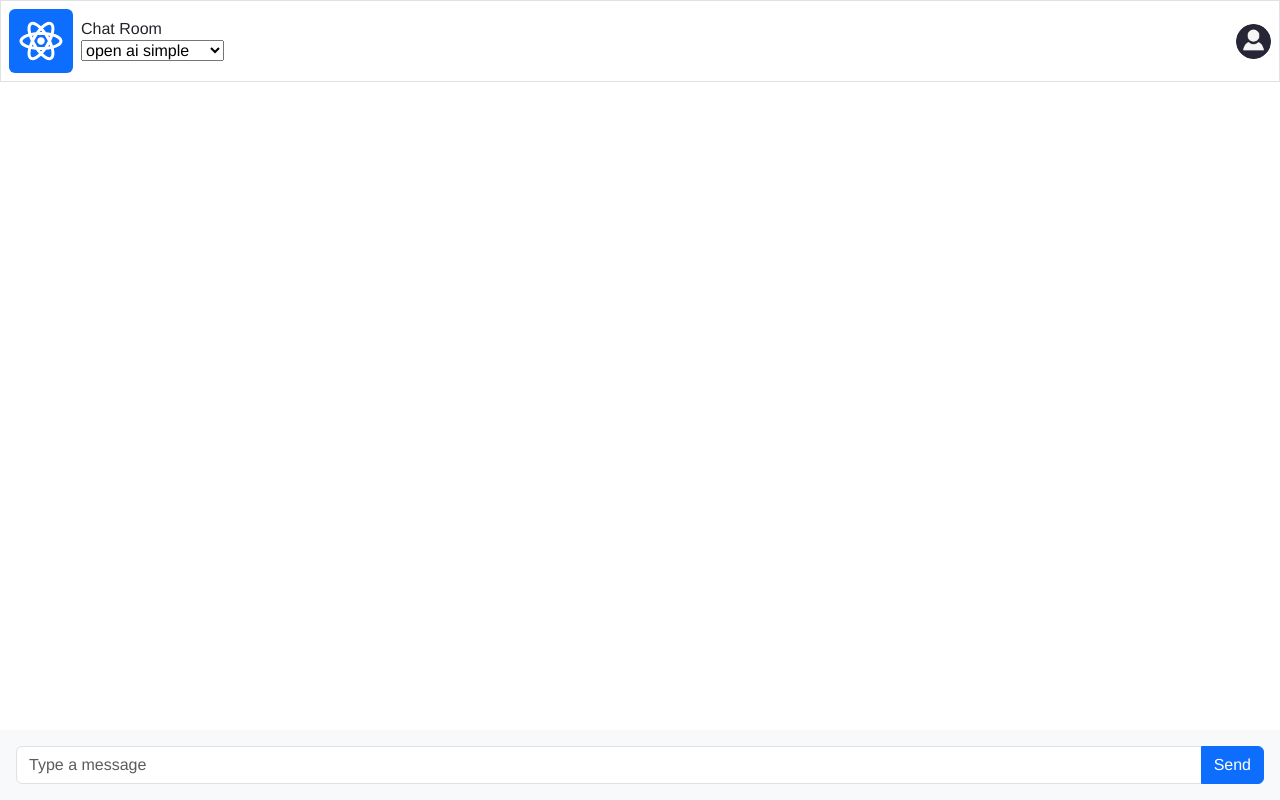
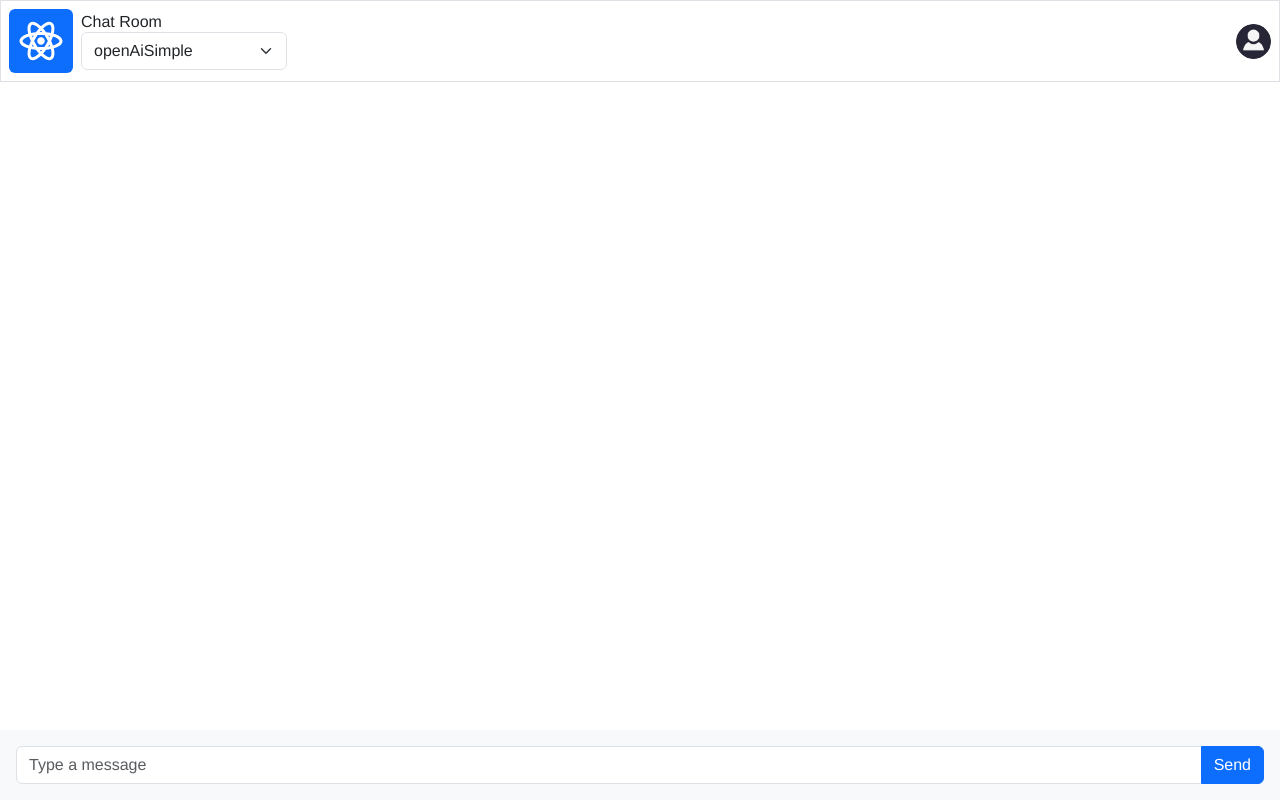
Before and after one commit to TANGEJ0411/chat-room, a React (Create React App) app: page / in a window 1280 px wide. Built offline with nearby package versions, Linux system fonts and the light colour scheme.

Commit message:
尚未測試

```diff
--- a/package.json
+++ b/package.json
@@ -22,6 +22,7 @@
   "devDependencies": {
     "@babel/cli": "^7.19.3",
     "@babel/core": "^7.19.3",
+    "@babel/plugin-proposal-private-property-in-object": "^7.21.11",
     "@babel/plugin-transform-runtime": "^7.25.4",
     "@babel/preset-env": "^7.19.3",
     "@babel/preset-react": "^7.18.6",
--- a/src/js/common/views/ChatInput.jsx
+++ b/src/js/common/views/ChatInput.jsx
@@ -1,24 +1,30 @@
-import React, { useCallback, useState } from 'react';
+import React, { useCallback } from 'react';
 import PropTypes from 'prop-types';
 
-function ChatInput({setMsgList}) {
-
-  const [message, setMessage] = useState('');
+function ChatInput({formState, handleChange, addMessage, callAiModels}) {
 
   const handleSend = useCallback((e) => {
     e.preventDefault();
+    const {inputs: {
+      message: {
+        value: message,
+      },
+    }} = formState;
     if (message) {
-      setMsgList((prev) => [...prev, {text: message, type: 'user'}]);
-      setMessage('');
+      addMessage(message, 'user');
     }
-  },[message, setMsgList]);
+    handleChange('message', '');
+
+    callAiModels(message);
+  },[formState, handleChange, callAiModels, addMessage]);
 
   return (
     <div className="position-fixed bottom-0 w-100 p-3 bg-light">
       <form className="input-group" onSubmit={handleSend}>
         <input
-          value={message}
-          onChange={(e) => setMessage(e.target.value)}
+          value={formState.inputs.message.value}
+          onChange={handleChange}
+          name='message'
           type="text"
           className="form-control"
           placeholder="Type a message"
@@ -33,7 +39,10 @@ function ChatInput({setMsgList}) {
 }
 
 ChatInput.propTypes = {
-  setMsgList: PropTypes.func,
+  formState: PropTypes.object,
+  handleChange: PropTypes.func,
+  addMessage: PropTypes.func,
+  callAiModels: PropTypes.func,
 };
 
 export default ChatInput;
--- a/src/js/common/views/ChatRoomBar.jsx
+++ b/src/js/common/views/ChatRoomBar.jsx
@@ -2,8 +2,11 @@ import { mdiReact } from '@mdi/js';
 import Icon from '@mdi/react';
 import React from 'react';
 import { COLOR } from '../utils/type';
+import PropTypes from 'prop-types';
 
-function ChatRoomBar() {
+function ChatRoomBar({formState, switchAiType, modelMap}) {
+    console.log(formState);
+
   return (
     <nav className="d-flex justify-content-between align-items-center position-fixed top-0 p-2 w-100 border border-bottom">
         <div className="d-flex align-items-center">
@@ -12,13 +15,17 @@ function ChatRoomBar() {
             </div>
             <div className="ms-2">
                 <h6 className="mb-0">Chat Room</h6>
-                <select>
-                    <option value="open_ai_simple">open ai simple</option>
-                    <option value="ollama_simple">ollama simple</option>
-                    <option value="open_ai_assistant">open ai assistant</option>
-                    <option value="ollama_assistant">ollama assistant</option>
-                    <option value="open_ai_rag">open ai rag</option>
-                    <option value="ollama_rag">ollama rag</option>
+                <select
+                    name="aiType"
+                    value={formState.inputs.aiType.value}
+                    onChange={(e) => {
+                        switchAiType(e);
+                    }}
+                    className="form-select"
+                >
+                    {modelMap.map((model) => (
+                        <option value={model.name} key={model.name}>{model.name}</option>
+                    ))}
                 </select>
             </div>
         </div>
@@ -29,4 +36,10 @@ function ChatRoomBar() {
   );
 }
 
+ChatRoomBar.propTypes = {
+    formState: PropTypes.object,
+    switchAiType: PropTypes.func,
+    modelMap: PropTypes.array,
+};
+
 export default ChatRoomBar;
--- a/src/js/pages/ChatRoomPage.jsx
+++ b/src/js/pages/ChatRoomPage.jsx
@@ -1,26 +1,121 @@
-import React, { useEffect, useState } from 'react';
+import React, { useCallback, useEffect, useReducer } from 'react';
 import ChatRoomBar from '../common/views/ChatRoomBar';
 import ChatInput from '../common/views/ChatInput';
 import ChatBubble from '../common/views/ChatBubble';
+import useForm from '../common/hooks/useForm';
+import axios from 'axios';
+
+const modelMap = [
+  { name: "openAiSimple", url: "simple/openAI" },
+  { name: "ollamaSimple", url: "simple/ollama" },
+  { name: "openAiAssistant", url: "assistant/openAI" },
+  { name: "ollamaAssistant", url: "assistant/ollama" },
+  { name: "ollaopenAiRagmaRag", url: "rag/openAI" },
+  { name: "ollamaRag", url: "rag/ollama" },
+];
+
+const initialState = {
+  openAiSimple: [],
+  ollamaSimple: [],
+  openAiAssistant: [],
+  ollamaAssistant: [],
+  openAiRag: [],
+  ollamaRag: [],
+  msgList: [],
+};
+
+const initialFormData = {
+  aiType: {value: 'openAiSimple', errorMessage: ''},
+  message: {value: '', errorMessage: ''},
+};
 
 function ChatRoomPage() {
 
-  const [msgList, setMsgList] = useState([]);
+  const [formState, inputHandler] = useForm(initialFormData);
+
+  // 狀態變化處理函數
+  const rHandler = {
+    SET_MEMORY_MSG_LIST: (state, action) => {
+        return {
+            ...state,
+            [action.aiType]: action.memoryMsgList,
+        };
+    },
+    SET_MSG_LIST: (state, action) => {
+        return {
+            ...state,
+            msgList: action.msgList,
+        };
+    }
+  };
+  // 狀態更新函數
+  const reducer = (state, action) => (
+      // 根據接收到的操作類型，決定對應的狀態變化處理函數
+      rHandler[action.type] ? rHandler[action.type](state, action) : state
+  );
+
+  const [state, dispatch] = useReducer(reducer, initialState);
+
+  // 輸入框變化處理
+  const handleChange = useCallback((obj, value) => {
+    if(obj && (value || value === '')){
+        inputHandler(obj, value);
+    }
+    else if(obj && obj.target){
+        const {target: {name, value}} = obj;
+        inputHandler(name, value);
+    }
+  }, [inputHandler]);
+
+  const switchAiType = useCallback((e) => {
+    handleChange(e);
+    dispatch({type: 'SET_MSG_LIST', msgList: state[e.target.value]});
+  }, [handleChange, state]);
+
+  const addMessage = useCallback((msg, type) => {
+    dispatch({
+      type: 'SET_MSG_LIST',
+      msgList: [...state.msgList, {text: msg, type: type}]
+    });
+    dispatch({
+      type: 'SET_MEMORY_MSG_LIST',
+      aiType: formState.inputs.aiType.value,
+      memoryMsgList: [...state[formState.inputs.aiType.value], {text: msg, type: type}]
+    });
+
+  }, [formState.inputs.aiType.value, state]);
+
+  const callAiModels = useCallback(async (msg) => {
+    const aiType = formState.inputs.aiType.value;
+    const url = modelMap.find(model => model.name === aiType).url;
+    try {
+      const response = await axios.post(`http://localhost:8080/model/${url}`, {
+        msg: msg, // 或者簡寫成 msg,
+      });
+      const data = await response.json();
+      console.log(data);
+      addMessage(data.message, 'bot');
+      // return data;
+    } catch (error) {
+      console.error('Error:', error);
+      addMessage(`something went wrong. there is no response from model.${error}`, 'bot');
+    }
+  }, [addMessage, formState.inputs.aiType.value]);
 
   useEffect(() => {
     const msgContainer = document.querySelector('.msg-container');
     msgContainer.scrollTop = msgContainer.scrollHeight;
-  }, [msgList]);
+  }, [state.msgList]);
 
   return (
     <div>
-      <ChatRoomBar />
+      <ChatRoomBar formState={formState} switchAiType={switchAiType} modelMap={modelMap}/>
       <div className='msg-container'>
-        {msgList.map((msg, index) => (
+        {state.msgList.map((msg, index) => (
             <ChatBubble key={index} text={msg.text} type={msg.type} />
         ))}
       </div>
-      <ChatInput setMsgList={setMsgList}/>
+      <ChatInput formState={formState} handleChange={handleChange} addMessage={addMessage} callAiModels={callAiModels}/>
     </div>
   );
 }
```
Also changed, not shown: 2 other files (tests, documents, lock files or other folders).
